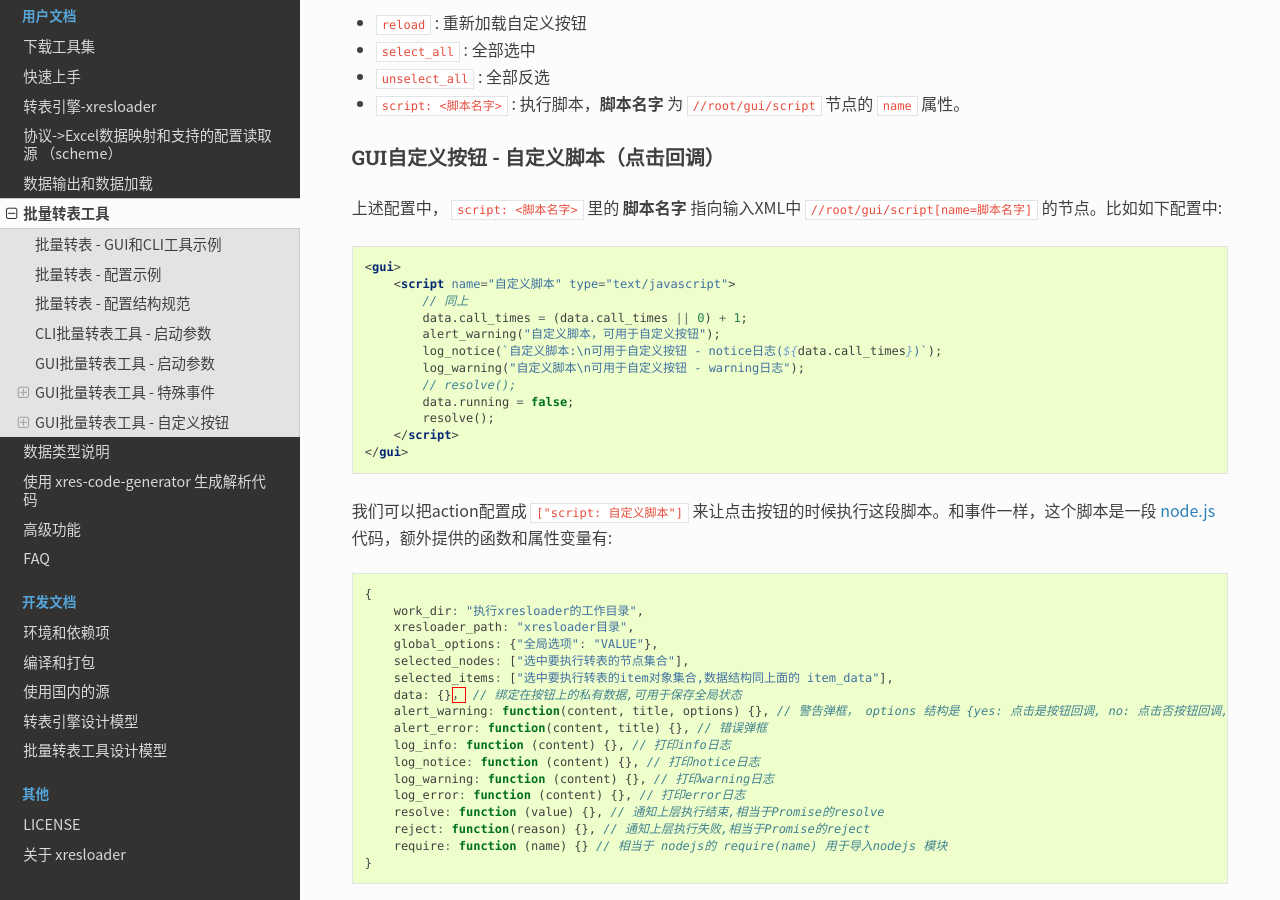
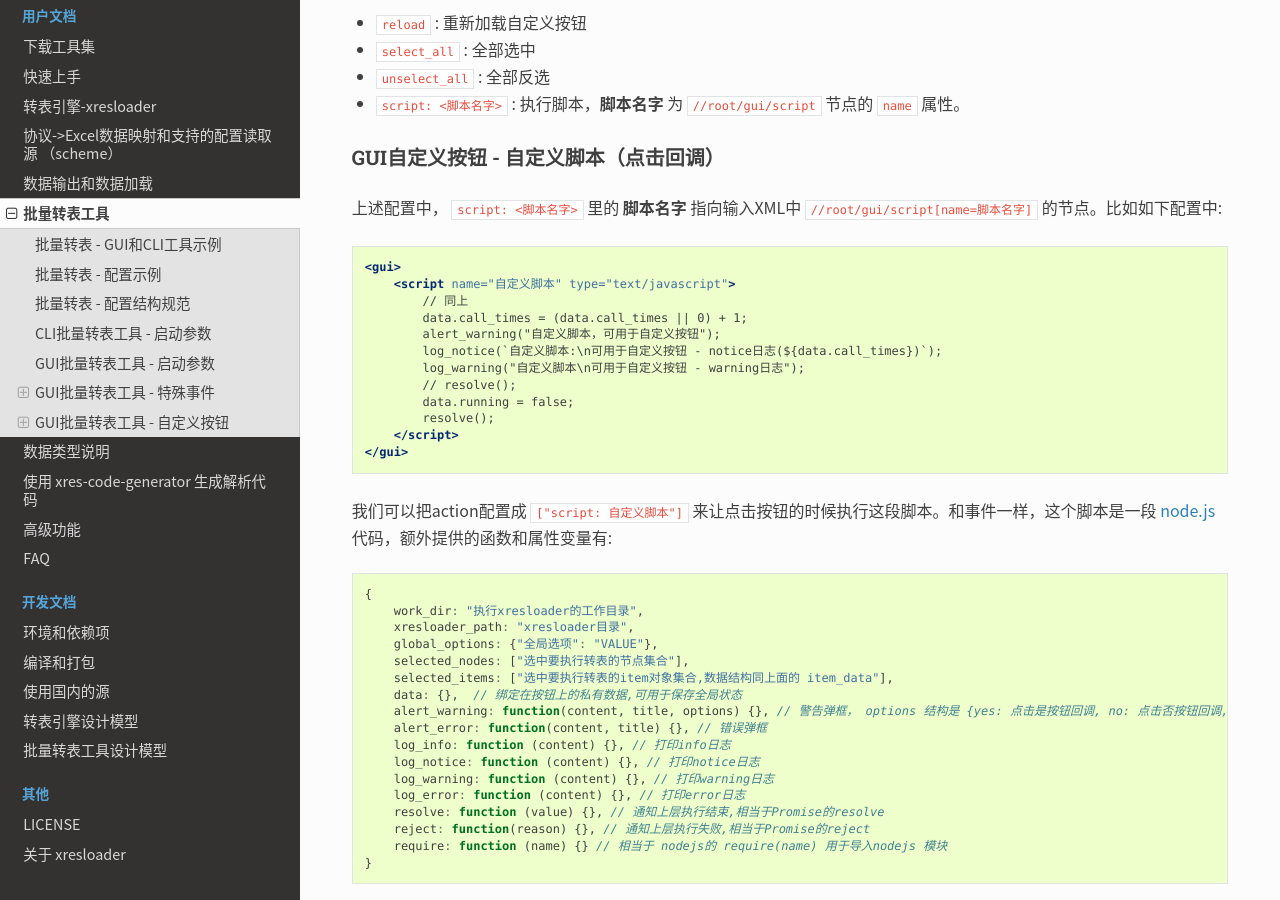
Before and after one commit to xresloader/xresloader-docs, a Sphinx documentation site: the page built from source/users/xresconv.rst, in a window 1280 px wide and 900 px high, scrolled down 7728 px. Built offline with Sphinx 7.4.7 and the Read the Docs theme 2.0.0, drawn with Linux system fonts in a browser that asks for light colours; some of the changed text lies outside the part shown.

Commit message:
变更部署目标
Signed-off-by: owent <admin@owent.net>

```diff
--- a/source/users/xresconv.rst
+++ b/source/users/xresconv.rst
@@ -79,7 +79,7 @@ GUI事件 - 显示转表项名称 ``//root/gui/set_name``
 
 配置示例:
 
-.. code-block:: html
+.. code-block:: xml
 
     <gui>
         <set_name description="设置转表项的名字字段，每个转表项会调用一次">
@@ -108,7 +108,7 @@ GUI事件 - 显示转表项名称 ``//root/gui/set_name``
             tags: ["tag列表"],     // 版本 >= 2.2.3
             classes: ["class列表"] // 版本 >= 2.2.3
         },
-        data: {}，                                              // 绑定在事件上的私有数据,可用于保存全局状态, 版本 >= 2.3.0
+        data: {},                                               // 绑定在事件上的私有数据,可用于保存全局状态, 版本 >= 2.3.0
         alert_warning: function(content, title, options) {},    // (要求版本>=2.2.0) 警告弹框， options 结构是 {yes: 点击是按钮回调, no: 点击否按钮回调, on_close: 关闭后回调}
         alert_error: function(content, title) {},               // (要求版本>=2.2.0) 错误弹框
         log_info: function (content) {},                        // (要求版本>=2.2.0) 打印info日志
@@ -182,7 +182,7 @@ GUI事件 - 转表前事件和转表成功后事件 ``//root/gui/on_before_conve
         selected_nodes: ["选中要执行转表的节点集合"],
         selected_items: ["选中要执行转表的item对象集合,数据结构同上面的 item_data"], // 版本 >= 2.2.3
         run_seq: "执行序号",
-        data: {}，                                              // 绑定在事件上的私有数据,可用于保存全局状态, 版本 >= 2.3.0
+        data: {},                                               // 绑定在事件上的私有数据,可用于保存全局状态, 版本 >= 2.3.0
         alert_warning: function(content, title, options) {},    // 警告弹框， options 结构是 {yes: 点击是按钮回调, no: 点击否按钮回调, on_close: 关闭后回调}
         alert_error: function(content, title) {},               // 错误弹框
         log_info: function (content) {},                        // 打印info日志
@@ -235,7 +235,7 @@ GUI自定义按钮 - 自定义脚本（点击回调）
 
 上述配置中， ``script: <脚本名字>`` 里的 **脚本名字** 指向输入XML中 ``//root/gui/script[name=脚本名字]`` 的节点。比如如下配置中:
 
-.. code-block:: html
+.. code-block:: xml
 
     <gui>
         <script name="自定义脚本" type="text/javascript">
@@ -260,7 +260,7 @@ GUI自定义按钮 - 自定义脚本（点击回调）
         global_options: {"全局选项": "VALUE"},
         selected_nodes: ["选中要执行转表的节点集合"],
         selected_items: ["选中要执行转表的item对象集合,数据结构同上面的 item_data"],
-        data: {}， // 绑定在按钮上的私有数据,可用于保存全局状态
+        data: {},  // 绑定在按钮上的私有数据,可用于保存全局状态
         alert_warning: function(content, title, options) {}, // 警告弹框， options 结构是 {yes: 点击是按钮回调, no: 点击否按钮回调, on_close: 关闭后回调}
         alert_error: function(content, title) {}, // 错误弹框
         log_info: function (content) {}, // 打印info日志
```
Also changed, not shown: 1 other file.
